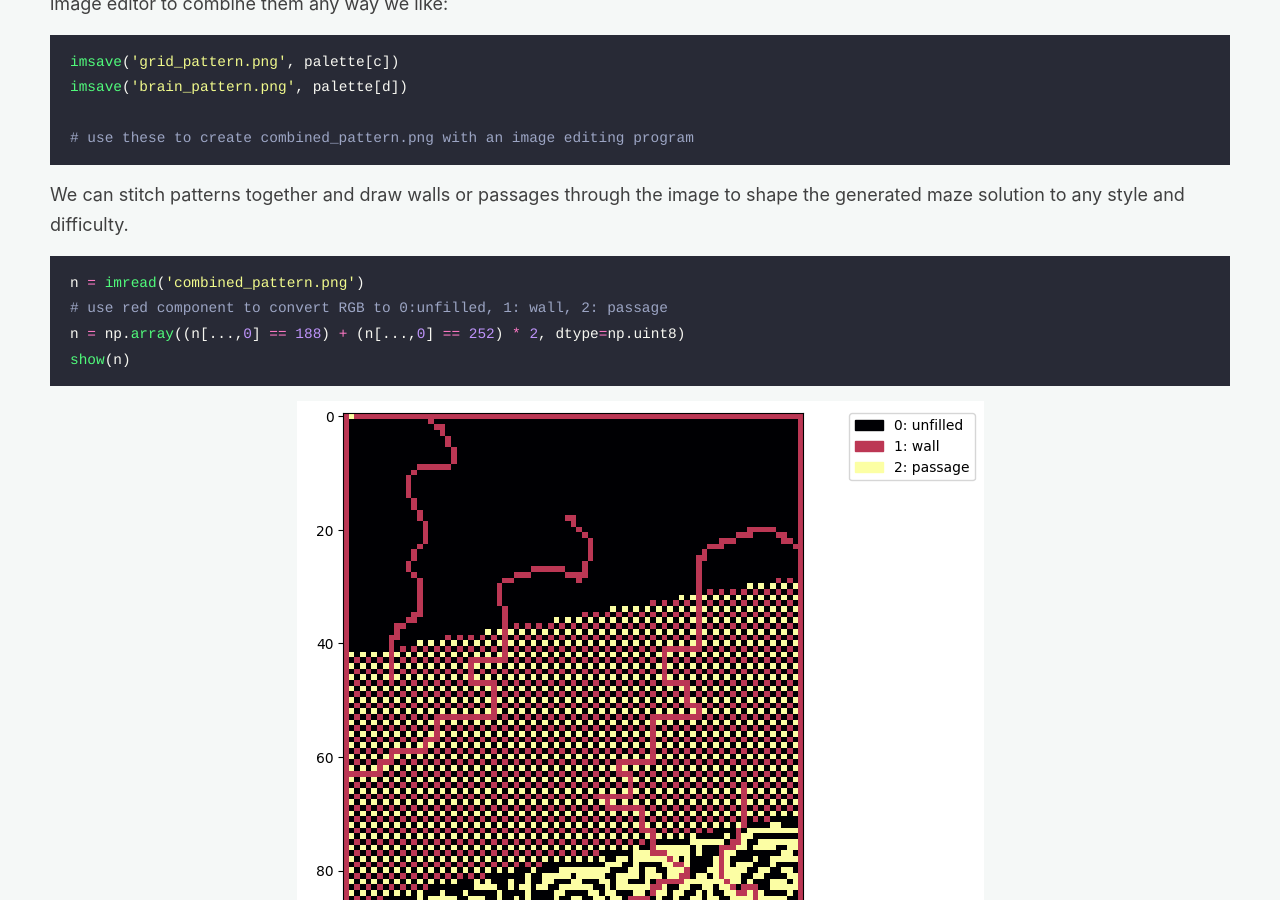
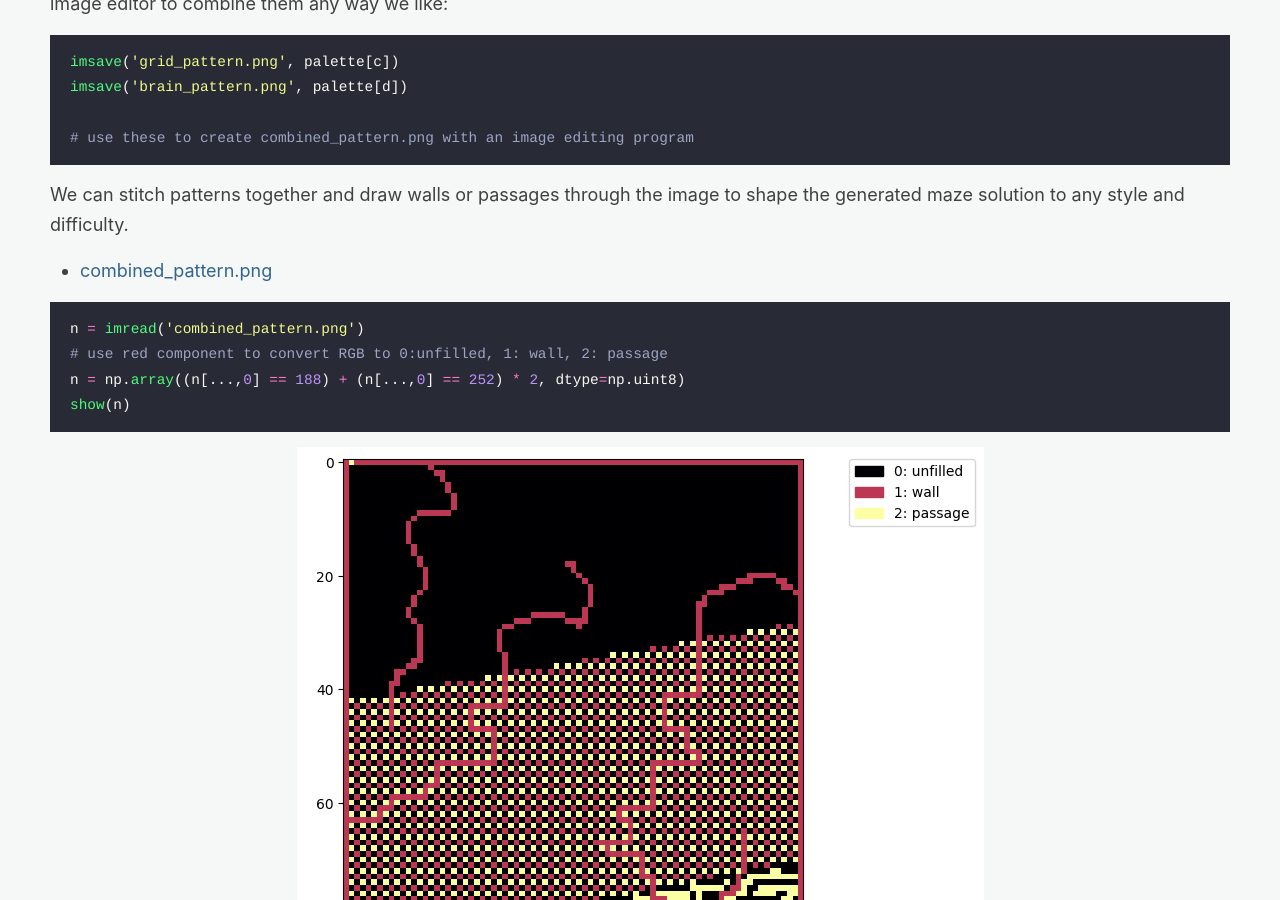
Before and after one commit to wardi/wardi.github.io, a Jekyll site: the page built from _posts/2023-07-07-flood-fill-mazes.md, in a window 1280 px wide and 900 px high, scrolled down 17140 px. Built offline with Jekyll 4.4.1, drawn with Linux system fonts in a browser that asks for light colours.

Commit message:
link to combined_pattern.png

````diff
--- a/_posts/2023-07-07-flood-fill-mazes.md
+++ b/_posts/2023-07-07-flood-fill-mazes.md
@@ -432,6 +432,8 @@ imsave('brain_pattern.png', palette[d])
 We can stitch patterns together and draw walls or passages through the image
 to shape the generated maze solution to any style and difficulty.
 
+* [combined_pattern.png](https://raw.githubusercontent.com/wardi/cpu/main/maze/combined_pattern.png)
+
 ```python
 n = imread('combined_pattern.png')
 # use red component to convert RGB to 0:unfilled, 1: wall, 2: passage
````
